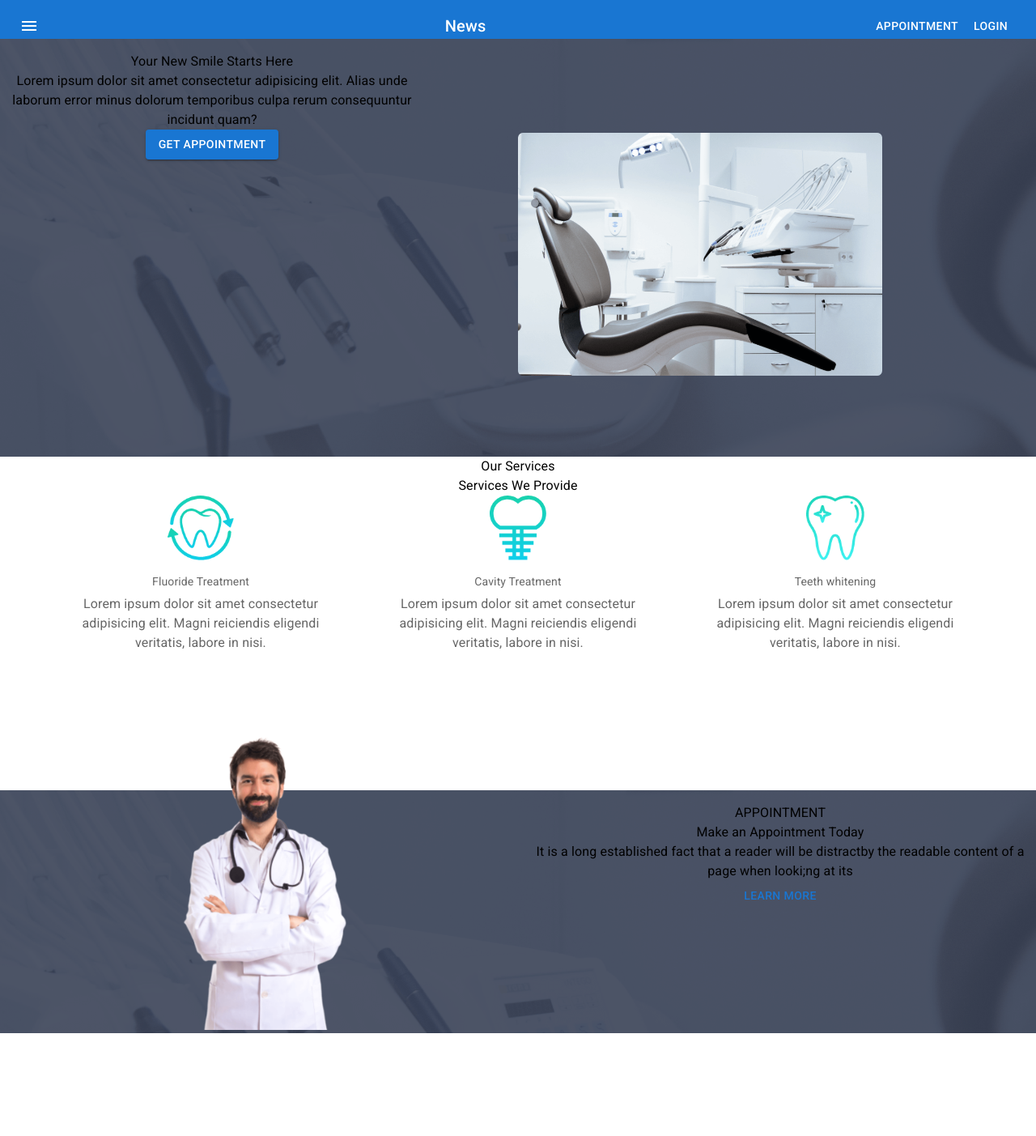
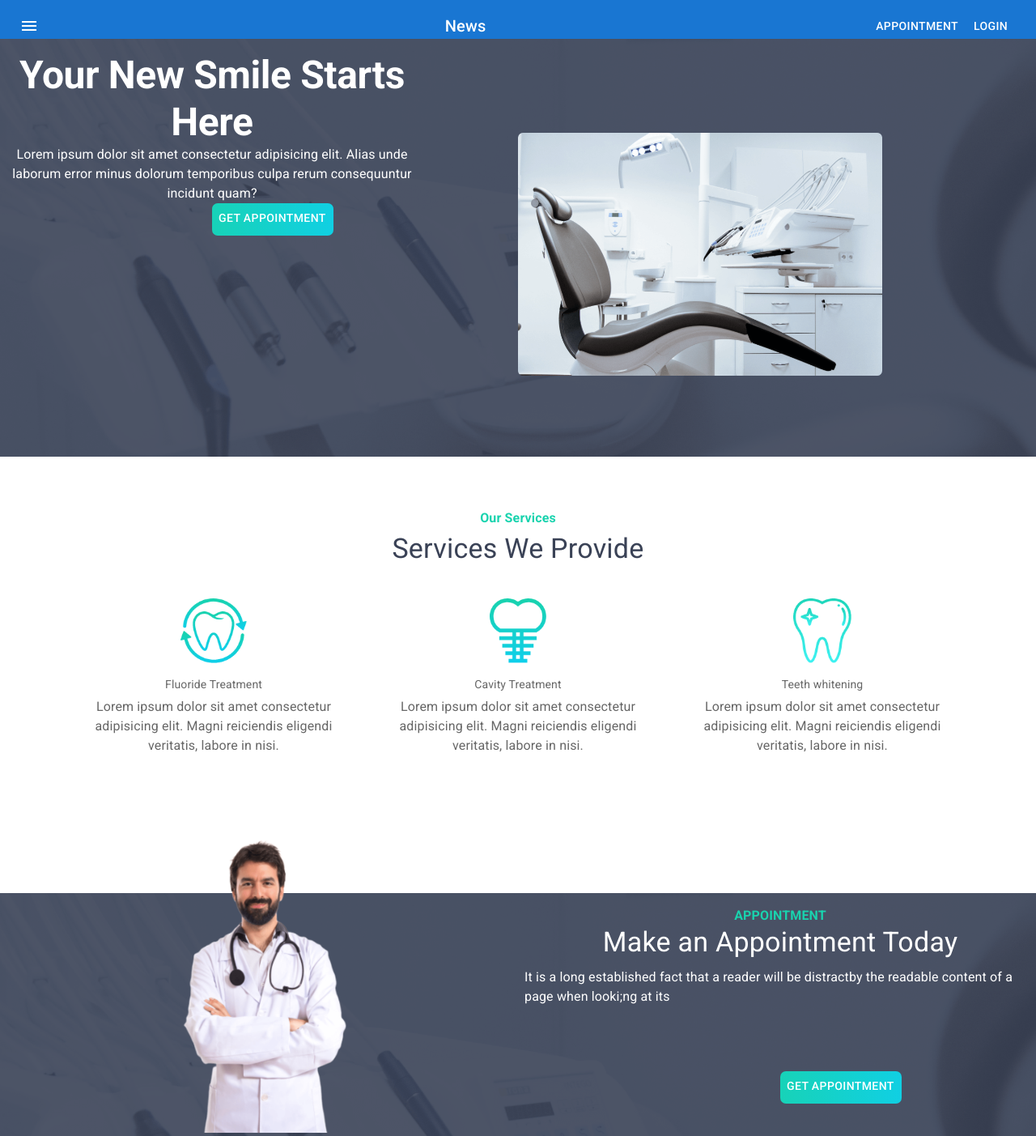
Before and after one commit to Rubai-Rahman/Doctor-Portal, a React (Create React App) app: page / in a window 1280 px wide. Shown: the whole page at 81% size. Before the commit the page ends 1276 px from the top, so only its background shows below. Built offline with nearby package versions, Linux system fonts and the light colour scheme; no server answers.

Commit message:
render problem solved

```diff
--- a/src/App.js
+++ b/src/App.js
@@ -16,8 +16,8 @@ function App() {
           <Routes>
             <Route exact path="/" element={<Home />} />
             <Route path="/home" element={<Home />} />
-            <Route path="/" element={<PrivateRoute />}>
-              <Route path="/appointment" element={<Appointment />} />
+            <Route path="/*" element={<PrivateRoute />}>
+              <Route path="appointment" element={<Appointment />} />
             </Route>
             <Route path="/login" element={<Login />} />
             <Route path="/register" element={<Register />} />
--- a/src/Pages/Home/AppointmentBanner/AppointmentBanner.js
+++ b/src/Pages/Home/AppointmentBanner/AppointmentBanner.js
@@ -15,19 +15,62 @@ const AppointmentBanner = () => {
     <Box style={appointmentBg} sx={{ flexGrow: 1 }}>
       <Grid container spacing={2}>
         <Grid item xs={12} md={6}>
-          <img  style={{ width: 400, marginTop: "-120px" }} src={doc} alt="doctor img" />
+          <img
+            style={{ width: 400, marginTop: "-120px" }}
+            src={doc}
+            alt="doctor img"
+          />
         </Grid>
         <Grid item xs={12} md={6}>
-          <Typography>APPOINTMENT</Typography>
-          <Typography>Make an Appointment Today</Typography>
-          <Typography>
+          <Typography
+            style={{
+              fontSize: "20",
+              fontWeight: 700,
+              color: "#19D3AE",
+              alignItems: "start",
 
-              It is a long established fact that a reader will be distractby the
-              readable content of a page when looki;ng at its
-
+            }}
+          >
+            APPOINTMENT
           </Typography>
-          <Link to="/">
-            <Button>LEARN MORE</Button>
+          <Typography
+            variant="h4"
+            gutterBottom
+            style={{
+              fontWeight: 400,
+              color: "#FFFF",
+              marginBottom: 10,
+            }}
+          >
+            Make an Appointment Today
+          </Typography>
+          <Typography
+            sx={{
+              fontWeight: 400,
+              fontSize: 16,
+              color: "#FFFFFF",
+              marginBottom: 10,
+              textAlign: "start",
+            }}
+          >
+            It is a long established fact that a reader will be distractby the
+            readable content of a page when looki;ng at its
+          </Typography>
+          <Link
+            style={{
+              position: "absolute",
+              width: 150,
+              height: 40,
+              textDecoration: "none",
+              backgroundImage:
+                "linear-gradient(90deg, #19D3AE -22.5%, #0FCFEC 120.83%)",
+              borderRadius: 7,
+              color: "white",
+              textAlign: "justify",
+            }}
+            to="/appointment"
+          >
+            <Button color="inherit">Get Appointment</Button>
           </Link>
         </Grid>
       </Grid>
--- a/src/Pages/Home/Banner/Banner.js
+++ b/src/Pages/Home/Banner/Banner.js
@@ -5,8 +5,9 @@ import { Button, Typography } from "@mui/material";
 import chair from "../../../assets/images/chair.png";
 import bg from "../../../assets/images/appointment.png";
 import { Link } from "react-router-dom";
+
 const bannerBg = {
-  background: `url(${bg})`,
+  background: `url(${bg}) `,
 };
 const verticalCenter = {};
 const frontImg = {
@@ -23,18 +24,35 @@ const Banner = () => {
       <Grid container spacing={2}>
         <Grid item xs={12} md={5}>
           <Box style={verticalCenter}>
-            <Typography>
+            <Typography
+              variant="h2"
+              sx={{ fontWeight: 700, fontSize: 48, color: "#FFFFFF" }}
+            >
               Your New Smile Starts Here
             </Typography>
-            <Typography>
-
-                Lorem ipsum dolor sit amet consectetur adipisicing elit. Alias
-                unde laborum error minus dolorum temporibus culpa rerum
-                consequuntur incidunt quam?
-
+            <Typography
+              sx={{ fontWeight: 400, fontSize: 16, color: "#FFFFFF" }}
+            >
+              Lorem ipsum dolor sit amet consectetur adipisicing elit. Alias
+              unde laborum error minus dolorum temporibus culpa rerum
+              consequuntur incidunt quam?
             </Typography>
-            <Link to="/appointment">
-              <Button variant="contained">GET APPOINTMENT</Button>
+            <Link
+              style={{
+                position: "absolute",
+                width: 150,
+                height: 40,
+                textDecoration: "none",
+                backgroundImage:
+                  "linear-gradient(90deg, #19D3AE -22.5%, #0FCFEC 120.83%)",
+                borderRadius: 7,
+                color: "white",
+                textAlign: "justify",
+                marginRight:40
+              }}
+              to="/appointment"
+            >
+              <Button color="inherit">Get Appointment</Button>
             </Link>
           </Box>
         </Grid>
--- a/src/Pages/Home/Services/Services.js
+++ b/src/Pages/Home/Services/Services.js
@@ -29,12 +29,27 @@ const services = [
 ];
 const Services = () => {
   return (
-    <Box sx={{ flexGrow: 1 }}>
+    <Box sx={{ flexGrow: 1, m: 8 }}>
       <Container>
-        <Typography>
+        <Typography
+          style={{
+            fontSize: "20",
+            fontWeight: 700,
+            color: "#19D3AE",
+            margin: 5,
+          }}
+        >
           Our Services
         </Typography>
-        <Typography>
+        <Typography
+          variant="h4"
+          gutterBottom
+          style={{
+            fontWeight: 400,
+            color: "#3A4256",
+            marginBottom: 40,
+          }}
+        >
           Services We Provide
         </Typography>
         <Grid
--- a/src/Pages/PrivateRoute/PrivateRoute.js
+++ b/src/Pages/PrivateRoute/PrivateRoute.js
@@ -1,13 +1,15 @@
-import React from 'react';
-import { Navigate, Outlet, useLocation } from 'react-router-dom';
-import useAuth from '../../hooks/useAuth';
+import React from "react";
+import { Navigate, Outlet, useLocation } from "react-router-dom";
+import useAuth from "../../hooks/useAuth";
 
 const PrivateRoute = () => {
-    const location = useLocation()
-    const {user} = useAuth();
-    return user.email? (
-        <Outlet/>
-    ):(<Navigate to = '/login' replace state ={{from:location}}/>);
+  const location = useLocation();
+  const auth = useAuth();
+  return auth?(
+    <Outlet />
+  ) : (
+    <Navigate to="/login" replace state={{ from: location }} />
+  );
 };
 
 export default PrivateRoute;
```
